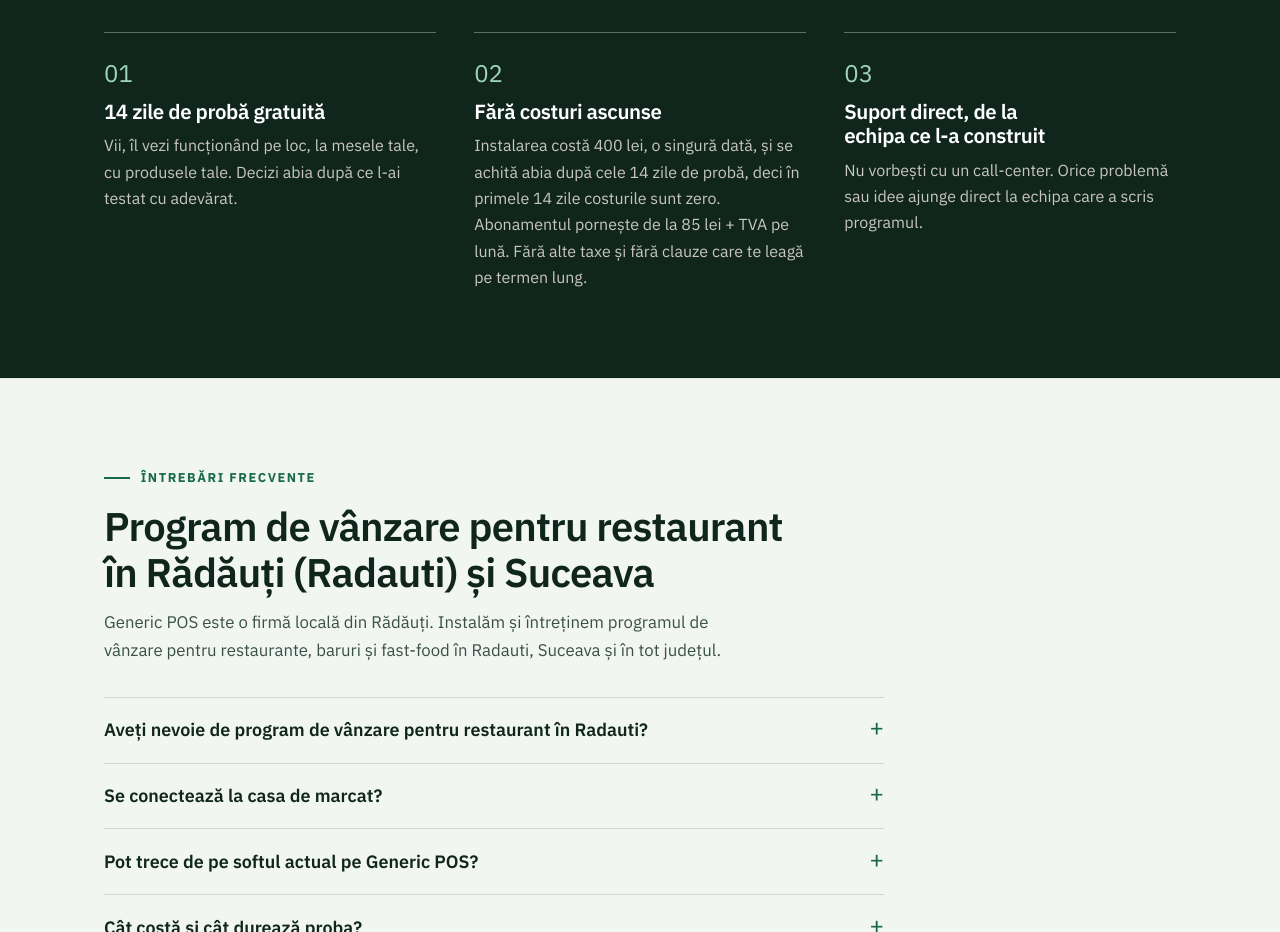
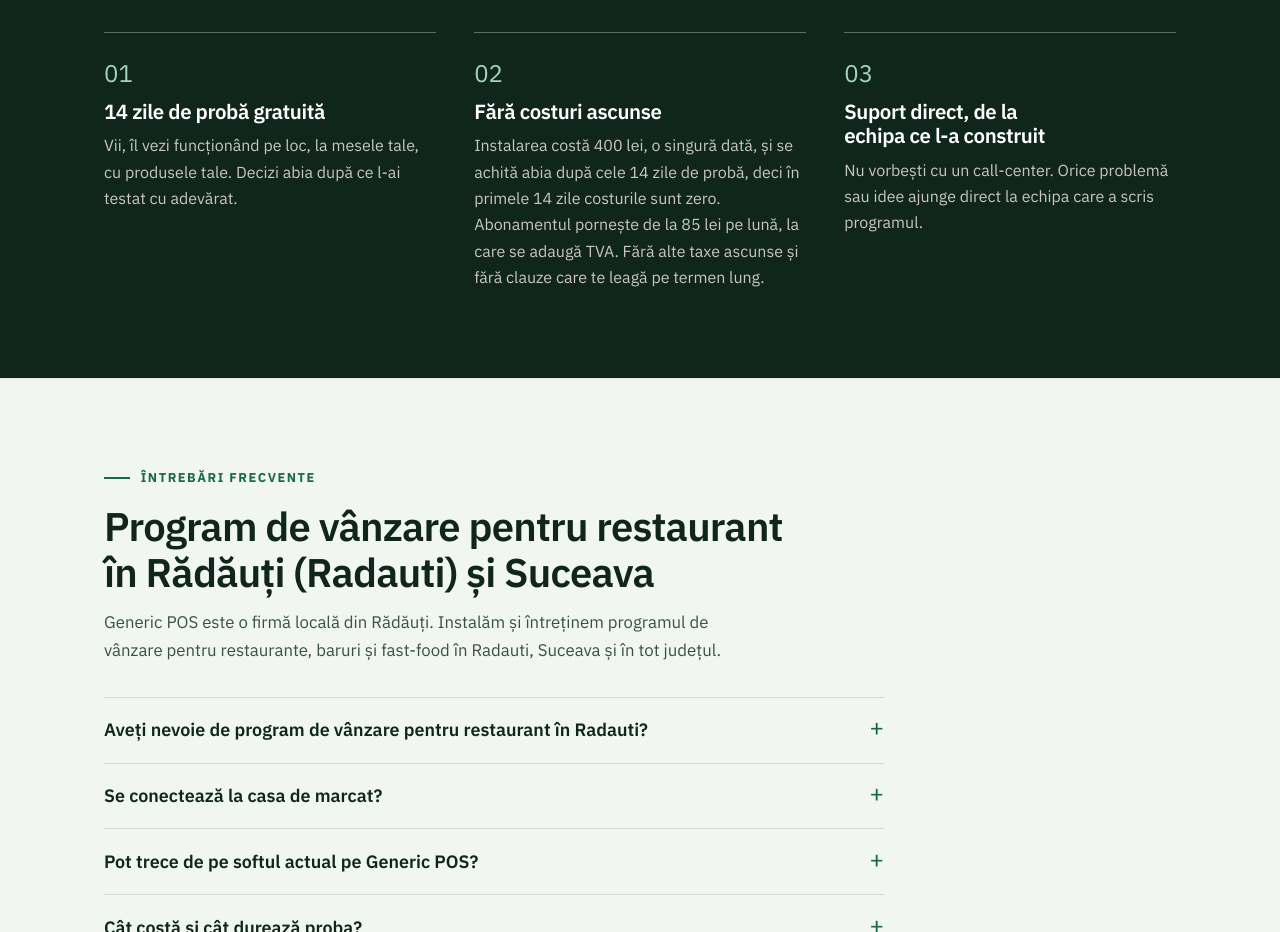
Before and after one commit to danielcuciurean-cmd/genericpos-site, a plain HTML site: page public/index.html in a window 1280 px wide. Shown: the part 8384-9316 px from the top of the page. Drawn offline with Linux system fonts and the light colour scheme.

Commit message:
FAQ: precizează că la preț se adaugă TVA
Co-Authored-By: Claude Sonnet 5.5 <noreply@anthropic.com>
Claude-Session: https://claude.ai/code/session_01Y3qaE9SKAzPgLhtxaqkzsF

```diff
--- a/public/index.html
+++ b/public/index.html
@@ -506,7 +506,7 @@
       <div class="why-card">
         <div class="num">02</div>
         <h3>Fără costuri ascunse</h3>
-        <p>Instalarea costă 400 lei, o singură dată, și se achită abia după cele 14 zile de probă, deci în primele 14 zile costurile sunt zero. Abonamentul pornește de la 85 lei + TVA pe lună. Fără alte taxe și fără clauze care te leagă pe termen lung.</p>
+        <p>Instalarea costă 400 lei, o singură dată, și se achită abia după cele 14 zile de probă, deci în primele 14 zile costurile sunt zero. Abonamentul pornește de la 85 lei pe lună, la care se adaugă TVA. Fără alte taxe ascunse și fără clauze care te leagă pe termen lung.</p>
       </div>
       <div class="why-card">
         <div class="num">03</div>
```
